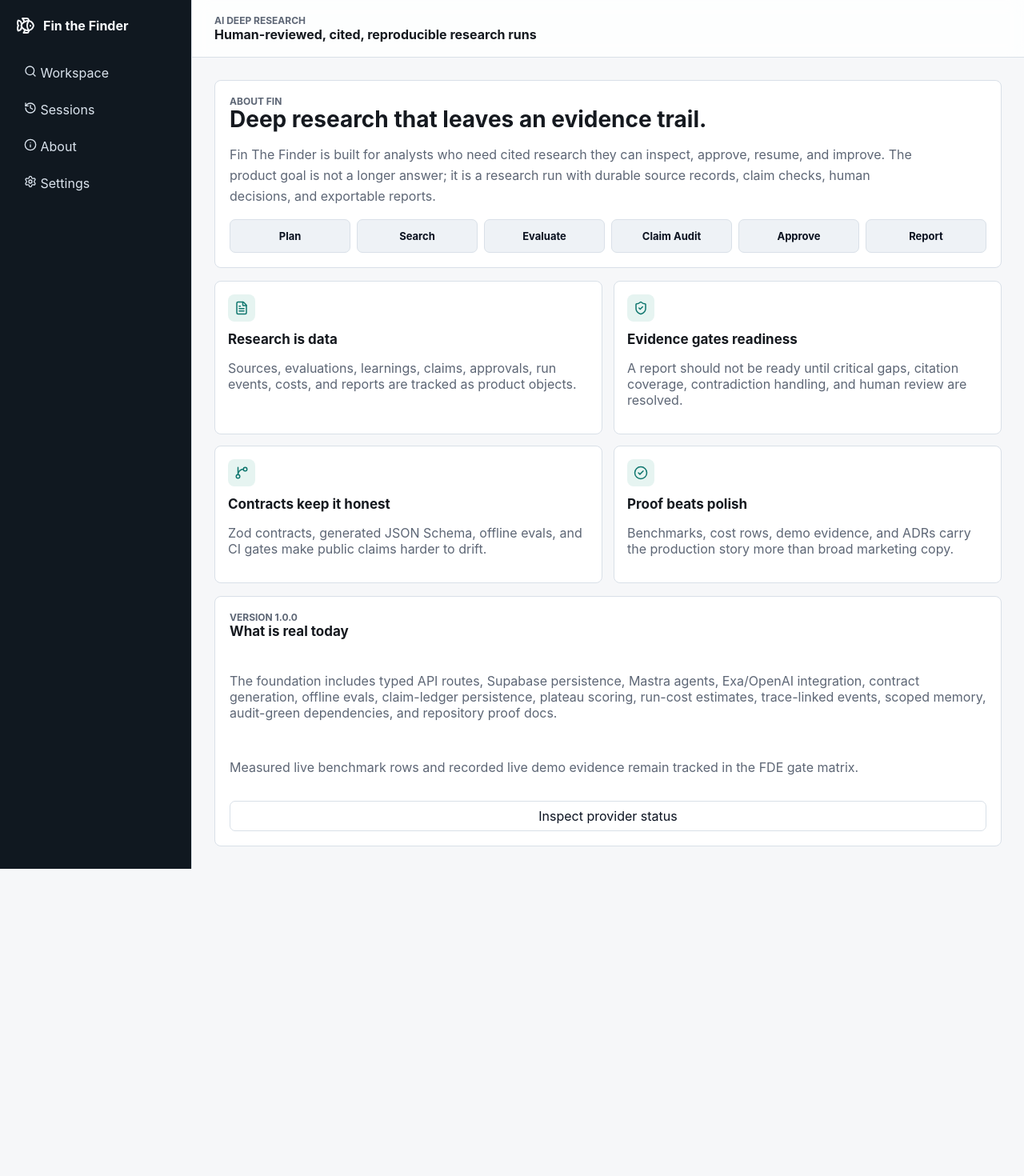
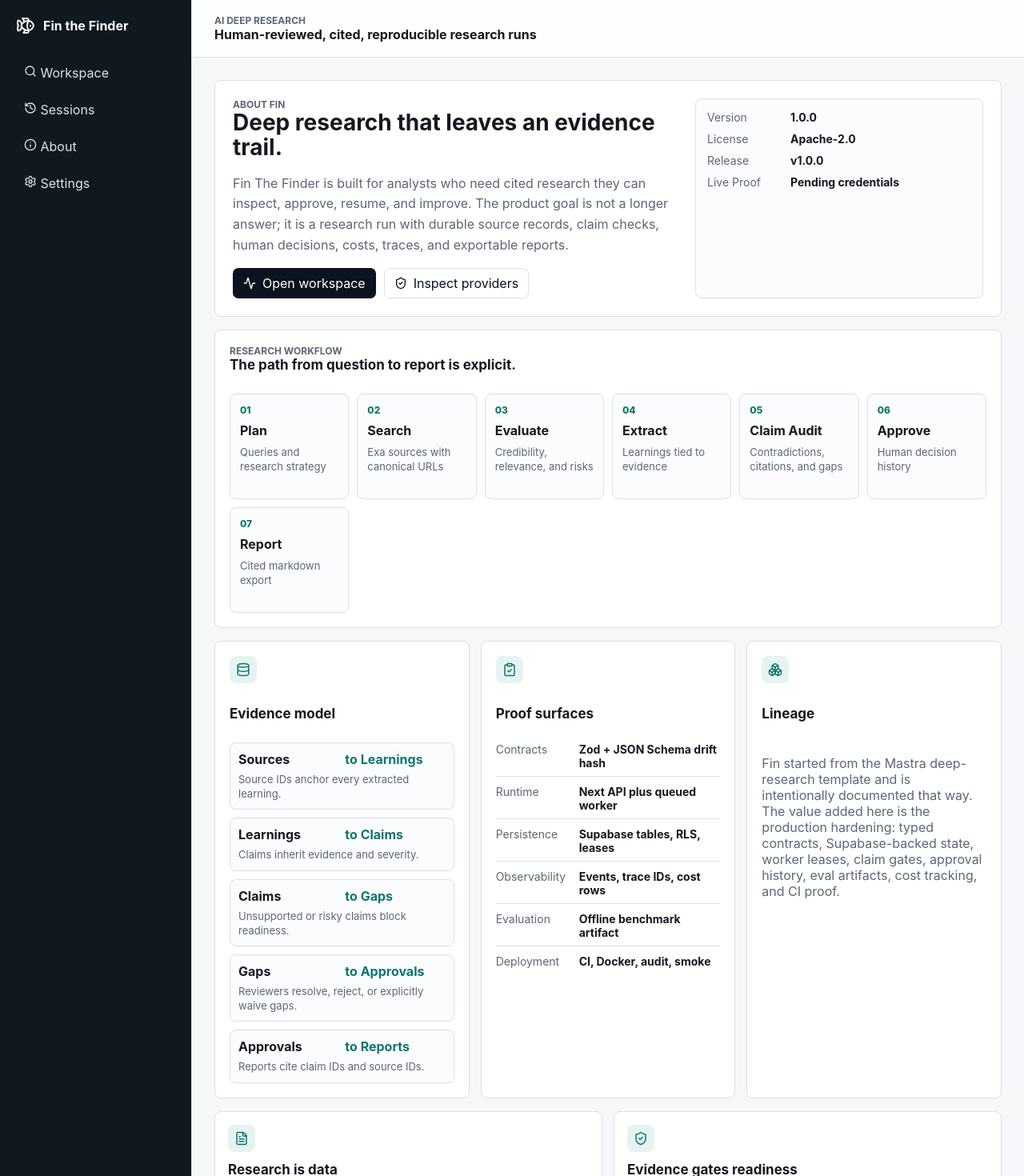
Before and after one commit to Alexi5000/FintheFinder, a Next.js app: page /about in a window 1280 px wide. Shown: the top 1470 px of the page at 80% size. Before the commit the page ends 1086 px from the top, so only its background shows below. Built offline with nearby package versions, Linux system fonts and the light colour scheme.

Commit message:
Improve About architecture proof surface

```diff
--- a/eslint.config.mjs
+++ b/eslint.config.mjs
@@ -3,7 +3,7 @@
 const eslintConfig = [
   ...nextVitals,
   {
-    ignores: ['.next/**', '.mastra/**', 'node_modules/**', 'dist/**', 'coverage/**'],
+    ignores: ['.next/**', '.mastra/**', 'node_modules/**', 'dist/**', 'coverage/**', 'playwright-report/**', 'test-results/**'],
   },
 ];
 
--- a/src/app/about/page.tsx
+++ b/src/app/about/page.tsx
@@ -1,5 +1,6 @@
 import Link from 'next/link';
-import { CheckCircle2, FileText, GitBranch, ShieldCheck } from 'lucide-react';
+import { Activity, Boxes, CheckCircle2, ClipboardCheck, Database, FileText, GitBranch, ShieldCheck } from 'lucide-react';
+import packageJson from '../../../package.json';
 
 const principles = [
   {
@@ -24,26 +25,134 @@
   },
 ];
 
+const workflow = [
+  { label: 'Plan', detail: 'Queries and research strategy' },
+  { label: 'Search', detail: 'Exa sources with canonical URLs' },
+  { label: 'Evaluate', detail: 'Credibility, relevance, and risks' },
+  { label: 'Extract', detail: 'Learnings tied to evidence' },
+  { label: 'Claim Audit', detail: 'Contradictions, citations, and gaps' },
+  { label: 'Approve', detail: 'Human decision history' },
+  { label: 'Report', detail: 'Cited markdown export' },
+];
+
+const dataModel = [
+  { from: 'Sources', to: 'Learnings', detail: 'Source IDs anchor every extracted learning.' },
+  { from: 'Learnings', to: 'Claims', detail: 'Claims inherit evidence and severity.' },
+  { from: 'Claims', to: 'Gaps', detail: 'Unsupported or risky claims block readiness.' },
+  { from: 'Gaps', to: 'Approvals', detail: 'Reviewers resolve, reject, or explicitly waive gaps.' },
+  { from: 'Approvals', to: 'Reports', detail: 'Reports cite claim IDs and source IDs.' },
+];
+
+const proofSurfaces = [
+  { label: 'Contracts', value: 'Zod + JSON Schema drift hash' },
+  { label: 'Runtime', value: 'Next API plus queued worker' },
+  { label: 'Persistence', value: 'Supabase tables, RLS, leases' },
+  { label: 'Observability', value: 'Events, trace IDs, cost rows' },
+  { label: 'Evaluation', value: 'Offline benchmark artifact' },
+  { label: 'Deployment', value: 'CI, Docker, audit, smoke' },
+];
+
+const status = [
+  { label: 'Version', value: packageJson.version },
+  { label: 'License', value: packageJson.license },
+  { label: 'Release', value: 'v1.0.0' },
+  { label: 'Live Proof', value: 'Pending credentials' },
+];
+
 export default function AboutPage() {
   return (
     <div className="stack about-page">
-      <section className="panel stack">
+      <section className="about-hero">
+        <div className="stack">
           <div>
             <div className="eyebrow">About Fin</div>
             <h1 className="h1">Deep research that leaves an evidence trail.</h1>
           </div>
           <p className="lede">
             Fin The Finder is built for analysts who need cited research they can inspect, approve, resume, and improve. The product goal is not a longer
-          answer; it is a research run with durable source records, claim checks, human decisions, and exportable reports.
+            answer; it is a research run with durable source records, claim checks, human decisions, costs, traces, and exportable reports.
           </p>
-        <div className="flow" aria-label="Research workflow">
-          <span>Plan</span>
-          <span>Search</span>
-          <span>Evaluate</span>
-          <span>Claim Audit</span>
-          <span>Approve</span>
-          <span>Report</span>
+          <div className="about-actions">
+            <Link className="button" href="/">
+              <Activity size={16} />
+              Open workspace
+            </Link>
+            <Link className="button secondary" href="/settings">
+              <ShieldCheck size={16} />
+              Inspect providers
+            </Link>
           </div>
+        </div>
+        <dl className="version-panel" aria-label="Product status">
+          {status.map((item) => (
+            <div className="version-row" key={item.label}>
+              <dt>{item.label}</dt>
+              <dd>{item.value}</dd>
+            </div>
+          ))}
+        </dl>
+      </section>
+
+      <section className="panel stack">
+        <div>
+          <div className="eyebrow">Research Workflow</div>
+          <h2 className="h2">The path from question to report is explicit.</h2>
+        </div>
+        <ol className="workflow-diagram" aria-label="Research workflow">
+          {workflow.map((step, index) => (
+            <li className="workflow-step" key={step.label}>
+              <span className="step-index">{String(index + 1).padStart(2, '0')}</span>
+              <strong>{step.label}</strong>
+              <p>{step.detail}</p>
+            </li>
+          ))}
+        </ol>
+      </section>
+
+      <section className="about-grid three">
+        <article className="panel stack">
+          <div className="feature-icon">
+            <Database size={18} />
+          </div>
+          <h2 className="h2">Evidence model</h2>
+          <ol className="evidence-chain" aria-label="Evidence data model">
+            {dataModel.map((edge) => (
+              <li className="evidence-edge" key={`${edge.from}-${edge.to}`}>
+                <div>
+                  <strong>{edge.from}</strong>
+                  <span>to {edge.to}</span>
+                </div>
+                <p>{edge.detail}</p>
+              </li>
+            ))}
+          </ol>
+        </article>
+
+        <article className="panel stack">
+          <div className="feature-icon">
+            <ClipboardCheck size={18} />
+          </div>
+          <h2 className="h2">Proof surfaces</h2>
+          <dl className="proof-list">
+            {proofSurfaces.map((surface) => (
+              <div className="proof-row" key={surface.label}>
+                <dt>{surface.label}</dt>
+                <dd>{surface.value}</dd>
+              </div>
+            ))}
+          </dl>
+        </article>
+
+        <article className="panel stack">
+          <div className="feature-icon">
+            <Boxes size={18} />
+          </div>
+          <h2 className="h2">Lineage</h2>
+          <p className="muted">
+            Fin started from the Mastra deep-research template and is intentionally documented that way. The value added here is the production hardening:
+            typed contracts, Supabase-backed state, worker leases, claim gates, approval history, eval artifacts, cost tracking, and CI proof.
+          </p>
+        </article>
       </section>
 
       <section className="about-grid">
@@ -58,7 +167,7 @@
 
       <section className="panel stack">
         <div>
-          <div className="eyebrow">Version 1.0.0</div>
+          <div className="eyebrow">Version {packageJson.version}</div>
           <h2 className="h2">What is real today</h2>
         </div>
         <p className="muted">
@@ -66,11 +175,18 @@
           claim-ledger persistence, plateau scoring, run-cost estimates, trace-linked events, scoped memory, audit-green dependencies, and repository proof docs.
         </p>
         <p className="muted">
-          Measured live benchmark rows and recorded live demo evidence remain tracked in the FDE gate matrix.
+          Live benchmark rows and recorded demo evidence are still pending configured credentials; the FDE gate matrix tracks that proof explicitly.
         </p>
+        <div className="about-actions">
+          <Link className="button secondary" href="/api/research/evals">
+            <FileText size={16} />
+            View eval JSON
+          </Link>
           <Link className="button secondary" href="/settings">
+            <ShieldCheck size={16} />
             Inspect provider status
           </Link>
+        </div>
       </section>
     </div>
   );
--- a/src/app/globals.css
+++ b/src/app/globals.css
@@ -337,13 +337,102 @@
 }
 
 .about-page {
-  max-width: 1040px;
+  max-width: 1120px;
 }
 
 .about-grid {
   display: grid;
   grid-template-columns: repeat(2, minmax(0, 1fr));
   gap: 14px;
+}
+
+.about-grid.three {
+  grid-template-columns: repeat(auto-fit, minmax(280px, 1fr));
+}
+
+.about-grid.three .panel {
+  align-content: start;
+}
+
+.about-hero {
+  display: grid;
+  grid-template-columns: minmax(0, 1fr) minmax(300px, 360px);
+  gap: 20px;
+  align-items: stretch;
+  background: var(--panel);
+  border: 1px solid var(--line);
+  border-radius: 8px;
+  padding: 22px;
+}
+
+.about-actions {
+  display: flex;
+  flex-wrap: wrap;
+  gap: 10px;
+}
+
+.version-panel {
+  display: grid;
+  align-content: start;
+  gap: 10px;
+  padding: 14px;
+  border: 1px solid var(--line);
+  border-radius: 8px;
+  background: #fbfcfe;
+  margin: 0;
+}
+
+.version-row,
+.proof-row {
+  display: grid;
+  grid-template-columns: 94px 1fr;
+  gap: 10px;
+  align-items: start;
+  font-size: 14px;
+}
+
+.version-row dt,
+.proof-row dt {
+  color: var(--muted);
+}
+
+.version-row dd,
+.proof-row dd {
+  margin: 0;
+  font-weight: 700;
+}
+
+.workflow-diagram {
+  display: grid;
+  grid-template-columns: repeat(auto-fit, minmax(138px, 1fr));
+  gap: 10px;
+  list-style: none;
+  margin: 0;
+  padding: 0;
+}
+
+.workflow-step {
+  min-height: 132px;
+  display: grid;
+  align-content: start;
+  gap: 8px;
+  border: 1px solid var(--line);
+  border-radius: 8px;
+  background: #fbfcfe;
+  padding: 12px;
+}
+
+.workflow-step p {
+  margin: 0;
+  color: var(--muted);
+  font-size: 13px;
+  line-height: 1.4;
+}
+
+.step-index {
+  color: var(--accent);
+  font-size: 12px;
+  font-weight: 800;
 }
 
 .feature-card {
@@ -383,6 +472,52 @@
   padding: 8px;
 }
 
+.evidence-chain,
+.proof-list {
+  display: grid;
+  gap: 10px;
+  margin: 0;
+  padding: 0;
+}
+
+.evidence-edge {
+  display: grid;
+  gap: 6px;
+  border: 1px solid var(--line);
+  border-radius: 8px;
+  padding: 10px;
+  background: #fbfcfe;
+  list-style: none;
+}
+
+.evidence-edge div {
+  display: grid;
+  grid-template-columns: minmax(0, 1fr) minmax(0, 1fr);
+  gap: 8px;
+}
+
+.evidence-edge span {
+  color: var(--accent);
+  font-weight: 700;
+}
+
+.evidence-edge p {
+  margin: 0;
+  color: var(--muted);
+  font-size: 13px;
+  line-height: 1.4;
+}
+
+.proof-row {
+  border-bottom: 1px solid var(--line);
+  padding-bottom: 8px;
+}
+
+.proof-row:last-child {
+  border-bottom: 0;
+  padding-bottom: 0;
+}
+
 @media (max-width: 860px) {
   .app-shell {
     grid-template-columns: 1fr;
@@ -395,8 +530,11 @@
   .workspace-grid,
   .metric-grid,
   .about-grid,
+  .about-grid.three,
   .two-column,
-  .flow {
+  .flow,
+  .about-hero,
+  .workflow-diagram {
     grid-template-columns: 1fr;
   }
 
```
Also changed, not shown: 1 other file (tests, documents, lock files or other folders). Lines whose indentation alone changed are shown as unchanged.
